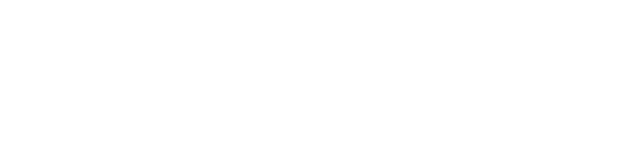
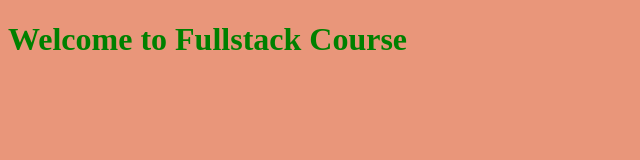
Before and after one commit to varunsaxena1332001/HTML_Practical_Codes, a plain HTML site: page practical-4.html in a window 1280 px wide. Shown: the whole page, without its empty margins (0-640 px from the left). Drawn offline with Linux system fonts and the light colour scheme.

Commit message:
writing main heading of file with green color

```diff
--- a/practical-4.html
+++ b/practical-4.html
@@ -3,9 +3,9 @@
 <head>
     <meta charset="UTF-8">
     <meta name="viewport" content="width=device-width, initial-scale=1.0">
-    <title>Document</title>
+    <title>practical-4</title>
 </head>
-<body>
-
+<body style="background-color: darksalmon;">
+    <h1 style="color: green;"><b>Welcome to Fullstack Course</b></h1>
 </body>
 </html>
```
